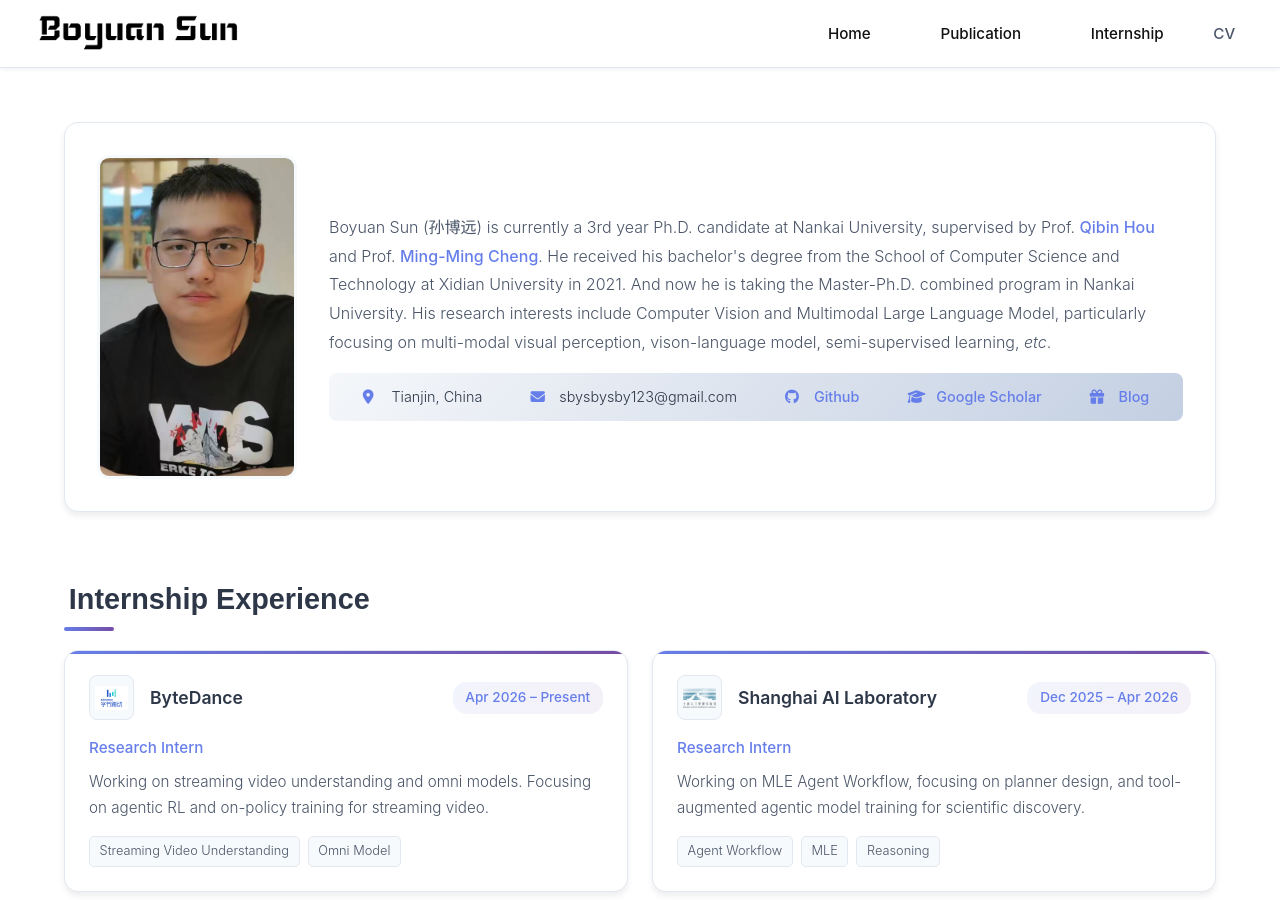
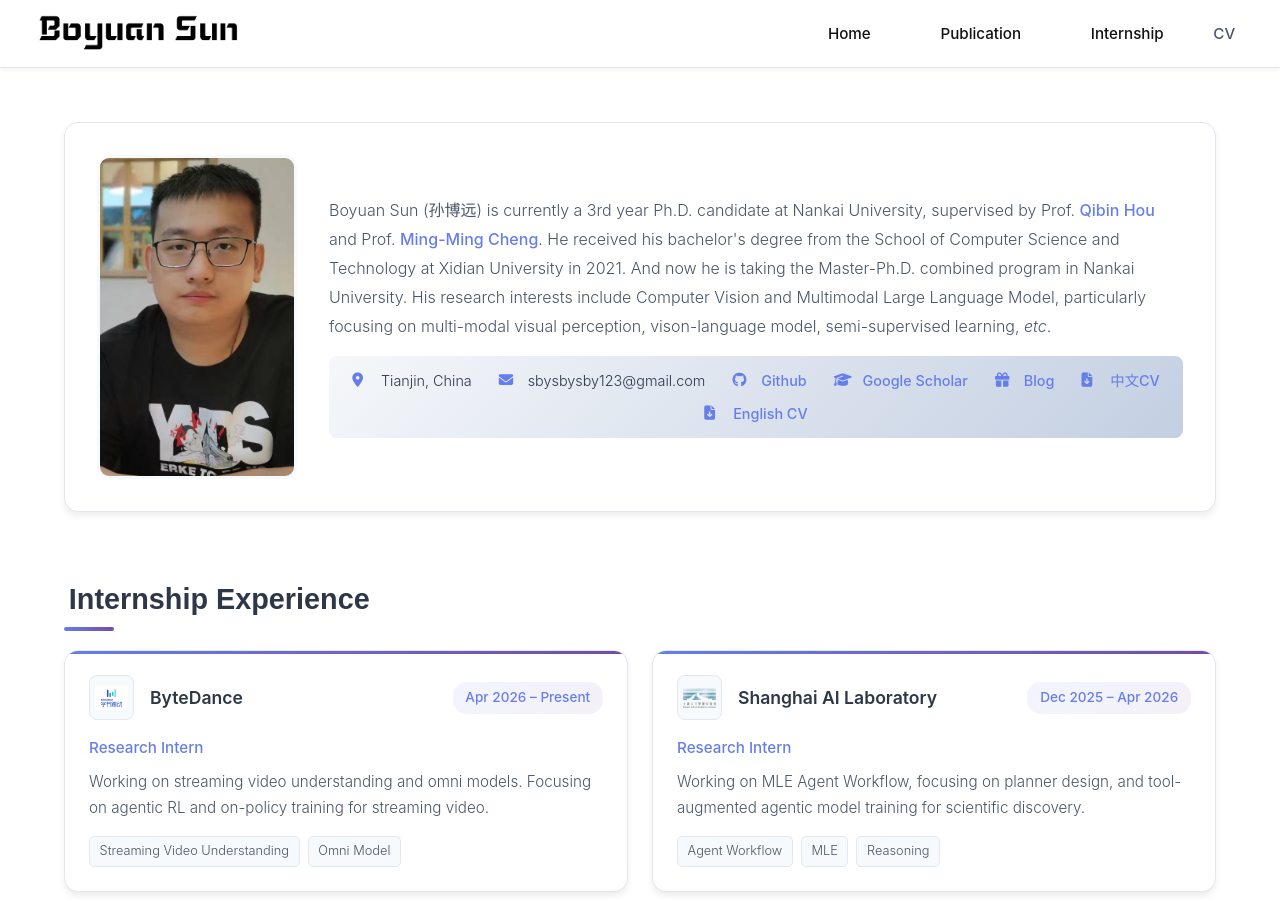
Before and after one commit to BBBBchan/BBBBchan.github.io, a Jekyll site: the page built from index.html, in a window 1280 px wide and 900 px high. Built offline with Jekyll 4.4.1, drawn with Linux system fonts in a browser that asks for light colours; nearby versions of some CDN libraries.

Commit message:
Add CV links to the profile contact bar.
Expose direct Chinese and English CV downloads in the homepage intro bar so visitors can access the files without opening the header menu.

```diff
--- a/index.html
+++ b/index.html
@@ -846,6 +846,16 @@
             <i class="fa-solid fa-gift"></i> Blog
           </a>
         </div>
+        <div class="contact-item">
+          <a href="{{ '/assets/files/CV_boyuansun_CN.pdf' | absolute_url }}" download="CV_boyuansun_CN.pdf">
+            <i class="fa-solid fa-file-arrow-down"></i> 中文CV
+          </a>
+        </div>
+        <div class="contact-item">
+          <a href="{{ '/assets/files/CV_boyuansun_EN.pdf' | absolute_url }}" download="CV_boyuansun_EN.pdf">
+            <i class="fa-solid fa-file-arrow-down"></i> English CV
+          </a>
+        </div>
       </div>
     </div>
   </div>
```
